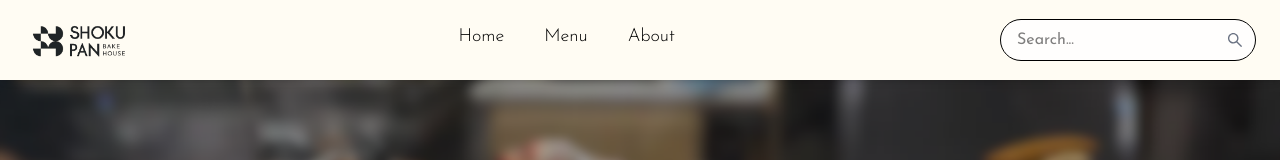
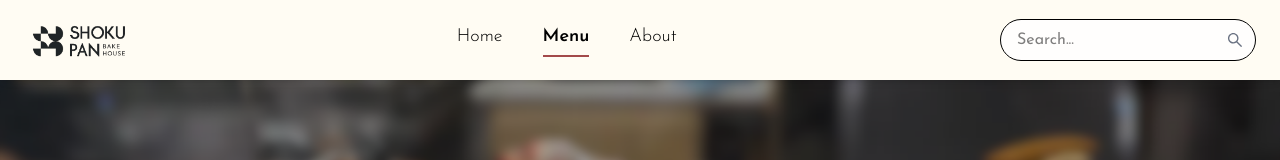
Before and after one commit to thashin04/Shokupan-Bakehouse, a React (Vite) app in the folder shokupan-bakehouse/: page /menu in a window 1280 px wide. Shown: the top 160 px of the page. Built offline with nearby package versions, Linux system fonts and the light colour scheme; a web font is replaced by a local one.

Commit message:
changed path to menu

```diff
--- a/shokupan-bakehouse/src/components/Navbar.tsx
+++ b/shokupan-bakehouse/src/components/Navbar.tsx
@@ -17,7 +17,7 @@ const Navbar: React.FC = () => {
 
   const navItems = [
     { name: "Home", path: "/" },
-    { name: "Menu", path: "/menu/drinks" },
+    { name: "Menu", path: "/menu" },
     { name: "About", path: "/about" },
   ];
 
```
